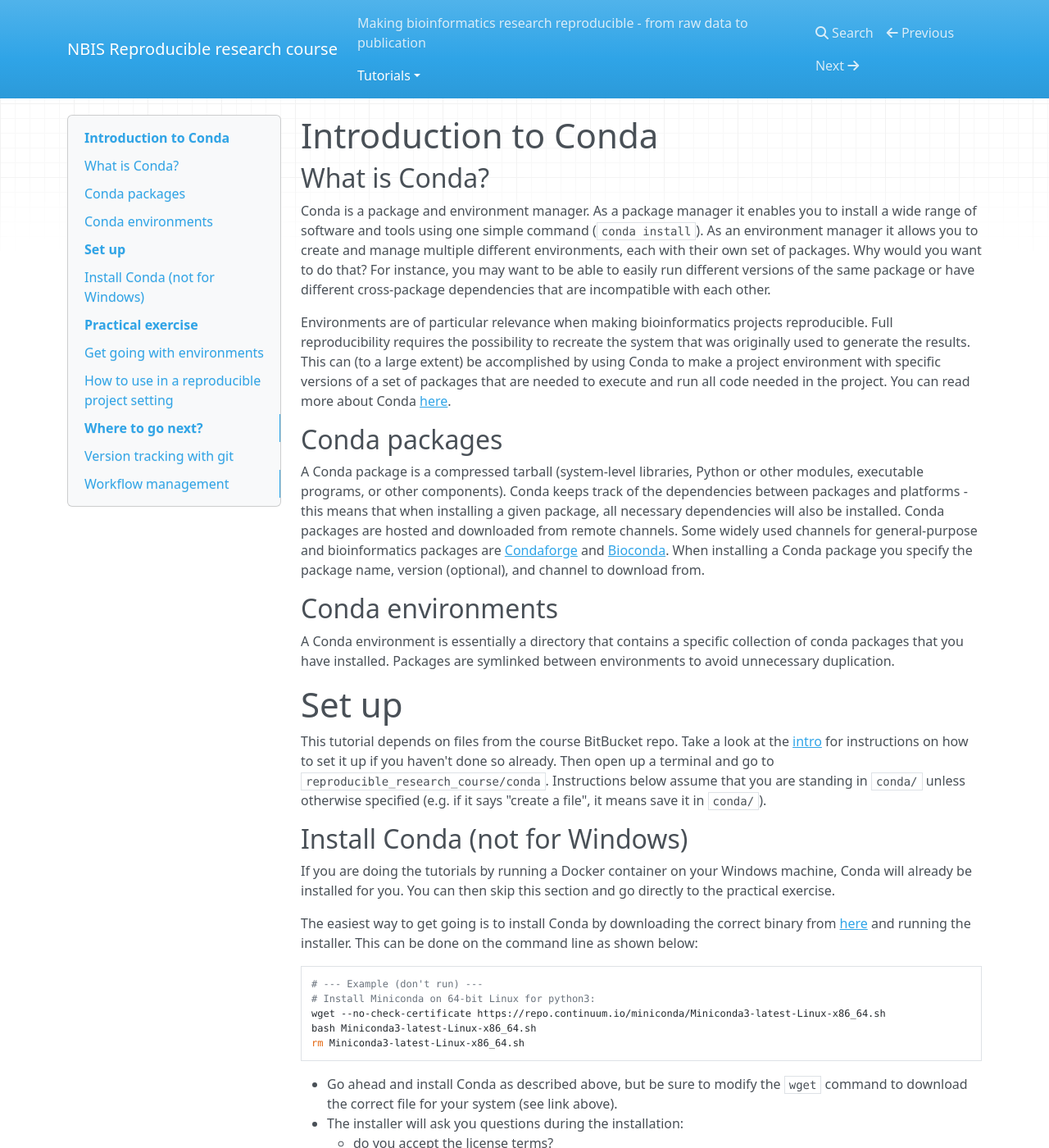
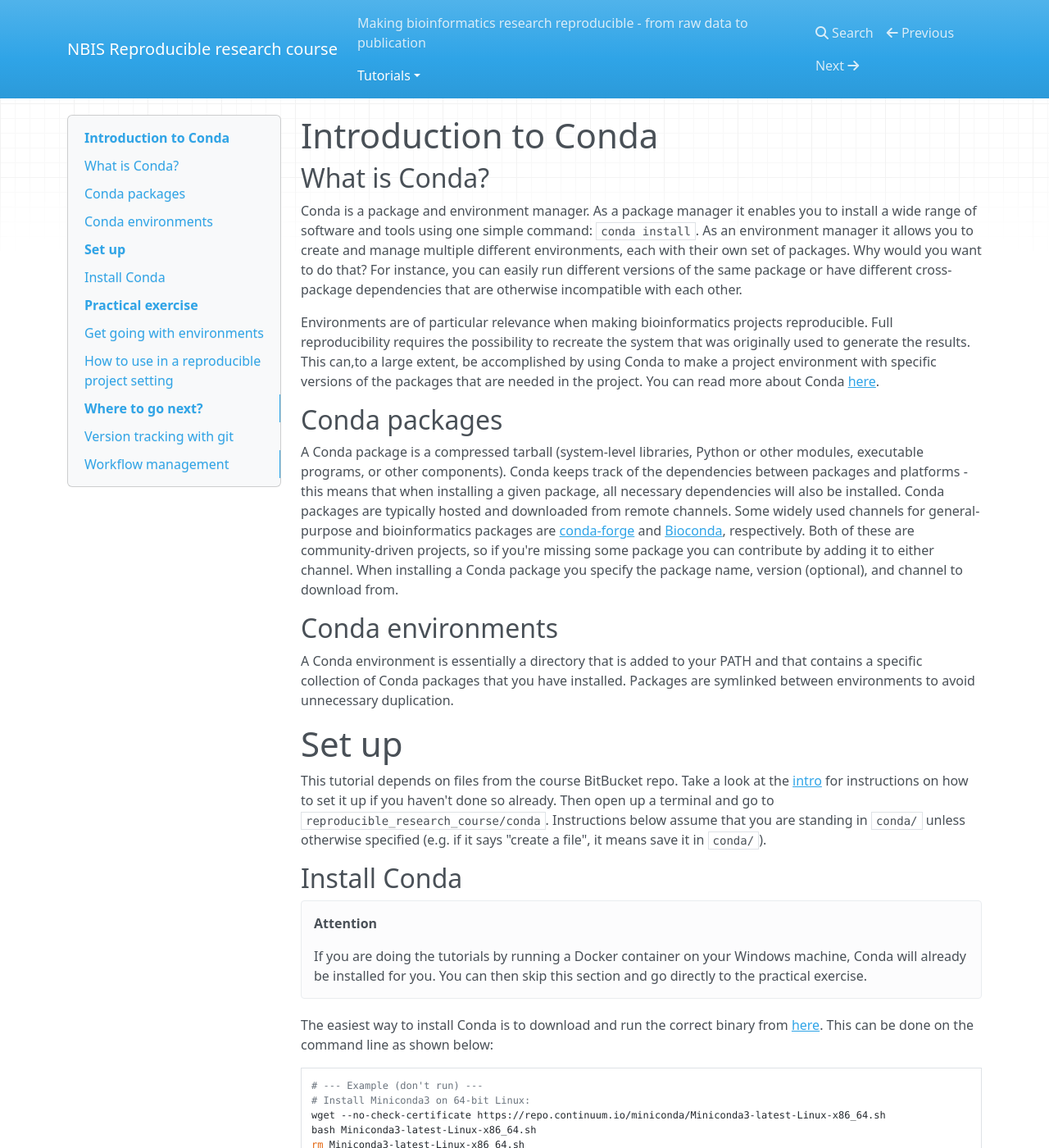
Before and after one commit to NBISweden/workshop-reproducible-research, an MkDocs documentation site: the page built from docs/conda.md, in a window 1280 px wide and 1400 px high. Shown: the whole window at 82% size. Built offline with MkDocs 1.6.1, drawn with Linux system fonts in a browser that asks for light colours; nearby versions of some CDN libraries; old or Windows-style settings are respelled for this version of MkDocs; some of the changed text lies outside the part shown.

Commit message:
language and spelling in the conda tutorial

````diff
--- a/docs/conda.md
+++ b/docs/conda.md
@@ -1,26 +1,27 @@
 # Introduction to Conda
 ## What is Conda?
-Conda is a package and environment manager. As a package manager it enables you to install a wide range of software and tools using one simple command (`conda install`). As an environment manager it allows you to create and manage multiple different environments, each with their own set of packages. Why would you want to do that? For instance, you may want to be able to easily run different versions of the same package or have different cross-package dependencies that are incompatible with each other.
+Conda is a package and environment manager. As a package manager it enables you to install a wide range of software and tools using one simple command: `conda install`. As an environment manager it allows you to create and manage multiple different environments, each with their own set of packages. Why would you want to do that? For instance, you can easily run different versions of the same package or have different cross-package dependencies that are otherwise incompatible with each other.
 
-Environments are of particular relevance when making bioinformatics projects reproducible. Full reproducibility requires the possibility to recreate the system that was originally used to generate the results. This can (to a large extent) be accomplished by using Conda to make a project environment with specific versions of a set of packages that are needed to execute and run all code needed in the project. You can read more about Conda [here](https://conda.io/docs/user-guide/concepts.html).
+Environments are of particular relevance when making bioinformatics projects reproducible. Full reproducibility requires the possibility to recreate the system that was originally used to generate the results. This can,to a large extent, be accomplished by using Conda to make a project environment with specific versions of the packages that are needed in the project. You can read more about Conda [here](https://conda.io/docs/user-guide/concepts.html).
 
 ## Conda packages
-A Conda package is a compressed tarball (system-level libraries, Python or other modules, executable programs, or other components). Conda keeps track of the dependencies between packages and platforms - this means that when installing a given package, all necessary dependencies will also be installed. Conda packages are hosted and downloaded from remote channels. Some widely used channels for general-purpose and bioinformatics packages are [Condaforge](https://conda-forge.org/) and [Bioconda](https://bioconda.github.io/). When installing a Conda package you specify the package name, version (optional), and channel to download from.
+A Conda package is a compressed tarball (system-level libraries, Python or other modules, executable programs, or other components). Conda keeps track of the dependencies between packages and platforms - this means that when installing a given package, all necessary dependencies will also be installed. Conda packages are typically hosted and downloaded from remote channels. Some widely used channels for general-purpose and bioinformatics packages are [conda-forge](https://conda-forge.org/) and [Bioconda](https://bioconda.github.io/), respectively. Both of these are community-driven projects, so if you're missing some package you can contribute by adding it to either channel. When installing a Conda package you specify the package name, version (optional), and channel to download from.
 
 ## Conda environments
-A Conda environment is essentially a directory that contains a specific collection of conda packages that you have installed. Packages are symlinked between environments to avoid unnecessary duplication.
+A Conda environment is essentially a directory that is added to your PATH and that contains a specific collection of Conda packages that you have installed. Packages are symlinked between environments to avoid unnecessary duplication.
 
 # Set up
 This tutorial depends on files from the course BitBucket repo. Take a look at the [intro](index.md) for instructions on how to set it up if you haven't done so already. Then open up a terminal and go to `reproducible_research_course/conda`. Instructions below assume that you are standing in `conda/` unless otherwise specified (e.g. if it says "create a file", it means save it in `conda/`).
 
-## Install Conda (not for Windows)
-If you are doing the tutorials by running a Docker container on your Windows machine, Conda will already be installed for you. You can then skip this section and go directly to the practical exercise.
+## Install Conda
+!!! attention
+    If you are doing the tutorials by running a Docker container on your Windows machine, Conda will already be installed for you. You can then skip this section and go directly to the practical exercise.
 
-The easiest way to get going is to install Conda by downloading the correct binary from [here](https://conda.io/miniconda.html) and running the installer. This can be done on the command line as shown below:
+The easiest way to install Conda is to download and run the correct binary from [here](https://conda.io/miniconda.html). This can be done on the command line as shown below:
 
 ```bash
 # --- Example (don't run) ---
-# Install Miniconda on 64-bit Linux for python3:
+# Install Miniconda3 on 64-bit Linux:
 wget --no-check-certificate https://repo.continuum.io/miniconda/Miniconda3-latest-Linux-x86_64.sh
 bash Miniconda3-latest-Linux-x86_64.sh
 rm Miniconda3-latest-Linux-x86_64.sh
@@ -30,20 +31,18 @@
 * The installer will ask you questions during the installation:
     - do you accept the license terms?
     - do you accept the installation path or do you want to chose a different one?
-    - do you want to add the Conda installation to your PATH by adding a line to your `.bashrc` file?
-    *If you select yes, the system will find Conda and you can run the `conda` command directly. If you select no, you will either have to run Conda by specifying the full path, e.g. `/root/miniconda3/bin/conda`, or by adding it manually to your PATH each time you restart your system, e.g. `export PATH="/root/miniconda3/bin:$PATH"`.*
-* You can verify the version you installed by running:
+    - do you want to add the Conda installation to your PATH by adding a line to your `.bashrc` file? If you select yes, the system will find Conda and you can run the `conda` command directly. If you select no, you will either have to run Conda by specifying the full path, e.g. `/root/miniconda3/bin/conda`, or by adding it manually to your PATH each time you restart your system, e.g. `export PATH="/root/miniconda3/bin:$PATH"`.
+    - Either restart your shell so the settings in `.bashrc` can take effect, or add Conda your PATH with `export PATH="/root/miniconda3/bin:$PATH"`.
+* You can verify that the installation worked by running:
 
 ```bash
 conda --version
 ```
 
-* Next, we will configure the default channels (from where packages will be searched for and downloaded):
+* Next, we will add conda-forge to the default channels (from where packages will be searched for and downloaded if no channel is specified). This is because conda-forge has largely replaced the default channel that comes with Conda.
 
 ```
-conda config --add channels defaults
 conda config --add channels conda-forge
-conda config --add channels bioconda
 ```
 
 # Practical exercise
@@ -53,15 +52,15 @@
 * Let's make our first Conda environment:
 
 ```bash
-conda create -n Project_A -c bioconda fastqc
+conda create -n project_a -c bioconda fastqc
 ```
 
-This will create an environment called Project_A containing FastQC from the Bioconda channel. Conda will list the packages that will be installed and ask for your confirmation.
+This will create an environment called project_a, containing FastQC from the Bioconda channel. Conda will list the packages that will be installed and ask for your confirmation.
 
 * Once it is done, you can activate the environment:
 
 ```bash
-source activate Project_A
+source activate project_a
 ```
 
 By default, Conda will add information to your prompt telling you which environment that is active.
@@ -88,11 +87,11 @@
 fastqc --version
 ```
 
-* Did it work? Activate your Project_A environment and run the `fastqc --version` command again. Does it work now?
+* Did it work? Activate your project_a environment and run the `fastqc --version` command again. Does it work now?
 
-Hopefully the FastQC software was not found in your root environment (unless you had installed it previously) but worked once your environment was activated!
+Hopefully the FastQC software was not found in your root environment (unless you had installed it previously), but worked once your environment was activated.
 
-* Now, let's add another package (sra-tools) to our environment using `conda install`. Make sure that Project_A is the active environment first.
+* Now, let's add another package (sra-tools) to our environment using `conda install`. Make sure that project_a is the active environment first.
 
 ```bash
 conda install -c bioconda sra-tools
@@ -113,30 +112,30 @@
 
 Read the information that Conda displays in the terminal. It probably asks if you want to downgrade the initial sra-tools installation to the one specified here (2.7.0 in the example). You can only have one version of a given package in a given environment.
 
-Let's assume that you are just about to start a new exciting research project called Project A. You will have sequencing data and want to use the latest bowtie2 software to align your reads.
+Let's assume that you are just about to start a new exciting research project called Project New. You will have sequencing data and want to use the latest bowtie2 software to align your reads.
 
 * Find out what versions of bowtie2 are available at Bioconda using `conda search`.
-* Now install the *latest* available version of bowtie2 in your Project_A environment.
+* Now install the *latest* available version of bowtie2 in your project_new environment.
 
-Let's further assume that you have an old project (called Project Old) where you know you used bowtie2 v2.2.6. You just got back reviewer comments and they want you to include some alignment statistics. Unfortunately you haven't saved that information so you will have to rerun the alignment. Now, it is essential that you use the same version of bowtie that your results are based on, otherwise the alignment statistics will be misleading. Using Conda environments this becomes simple. You can just have a separate environment for your old project where you have an old version of bowtie2 without interfering with your new Project A where you want the latest version.
+Let's further assume that you have an old project (called Project Old) where you know you used bowtie2 v2.2.6. You just got back reviewer comments and they want you to include some alignment statistics. Unfortunately, you haven't saved that information so you will have to rerun the alignment. Now, it is essential that you use the same version of bowtie that your results are based on, otherwise the alignment statistics will be misleading. Using Conda environments this becomes simple. You can just have a separate environment for your old project where you have an old version of bowtie2 without interfering with your new Project A where you want the latest version.
 
 * Make a new environment for your old project:
 
 ```bash
-conda create -n Project_Old -c bioconda bowtie2=2.2.6
+conda create -n project_old -c bioconda bowtie2=2.2.6
 ```
 
-* Activate `Project_Old` and check the bowtie2 version (`bowtie2 --version`).
-* Activate `Project_A` again and check the bowtie2 version.
+* Activate `project_old` and check the bowtie2 version (`bowtie2 --version`).
+* Activate `project_new` again and check the bowtie2 version.
 * Run `source deactivate` to exit your active environment.
 * List your environments (do you remember the command?).
 * Now, let's remove an environment:
 
 ```bash
-conda env remove -n Project_Old
+conda env remove -n project_old
 ```
 
-After making a few different environments and installing a bunch of packages, Conda can take up some disk space. In order to remove unnecessary files one can use the command:
+After making a few different environments and installing a bunch of packages, Conda can take up some disk space. You can remove unnecessary files with the command:
 
 ```bash
 conda clean -a
@@ -144,12 +143,19 @@
 
 This will remove package tar-balls that are left from package installations, unused packages (i.e. not present in any environments), and cached data.
 
+!!! note "Quick recap"
+    In this section we've learnt:
+
+    * How to use `docker install` for installing packages.
+    * How to create and activate environments and how to change between them.
+    * How to remove packages or environments and clean up.
+
 ## How to use in a reproducible project setting
 
 We have up until now specified which Conda packages to install directly on the command line using the `conda create` and `conda install` commands. For working in projects this is not the recommended way. Instead, for increased control and reproducibility, it is better to use a file (in [yaml format](https://en.wikipedia.org/wiki/YAML)) specifying packages, versions and channels needed to create the environment for a project.
 
-* You will now start to make a Conda yml-file for the MRSA project that we will use in this course!
-* To start with, the analysis code is contained in one file, `code/run_qc.sh`, and will:
+* Throughout these tutorials we use a case study where we analyse a RNA-seq experiment with the multiresistant bacteria MRSA (see [intro](index.md)). You will now start to make a Conda yml file for the MRSA project.
+* To start with, the code for the analysis is available in `code/run_qc.sh`. It will:
     - download the raw fastq-files
     - run quality control on these using FastQC
 * We will start by making a Conda yml-file that contains the required packages to perform these steps.
@@ -205,12 +211,12 @@
     |- environment.yml
 ```
 
-Note that all that was needed to carry out the analysis and generate these files and results was the `environment.yml` file (that we used to create a Conda environment with the required packages) and the analysis code in `code/run_qc.sh`.
+Note that all that was needed to carry out the analysis and generate these files and results was `environment.yml` (that we used to create a Conda environment with the required packages) and the analysis code in `code/run_qc.sh`.
 
 # Where to go next?
 
 ## Version tracking with git
-It is obvious that these two files (`environment.yml` and `run_qc.sh`) are important to not lose as they are essential to reproduce the analysis. A very convenient way to keep track of these files (and others) is to set up git version control. The contents of these files, and their history, can then be safely tracked and stored in the cloud (e.g. at GitHub or Bitbucket). [Go to the git tutorial](git.md).
+It is obvious that these two files (`environment.yml` and `run_qc.sh`) are essential for reproducing the data analysis. A very convenient way to keep track of these files (and others) is to set up git version control. The contents of these files, and their history, can then be safely tracked and stored in the cloud (e.g. at GitHub or Bitbucket). [Go to the git tutorial](git.md).
 
 ## Workflow management
-We now performed several analysis steps through the code in `run_qc.sh`. That is ok, but it can quickly get complicated when the analysis workflow gets more complex and is split into several code files. Suddenly it is not obvious which code to run and in what order it should be executed, in order to rerun the full project analysis from scratch. A good solution to this is to use a workflow manager. [Go to the Snakemake tutorial](snakemake.md).
+We now performed several analysis steps with the code in `run_qc.sh`. That is ok, but it can quickly get complicated when the analysis workflow gets more complex and is split over several code files. Suddenly it is not obvious what code to run and in what order after you have made some change to the analysis. Always rerunning everything can be a solution for small projects, but is not feasible in for example next-generation sequencing. A good solution to this is to use a workflow manager. [Go to the Snakemake tutorial](snakemake.md).
````
Also changed, not shown: other parts of docs/conda.md (+2 -2 lines), docs/snakemake.md (+3 -3 lines).
